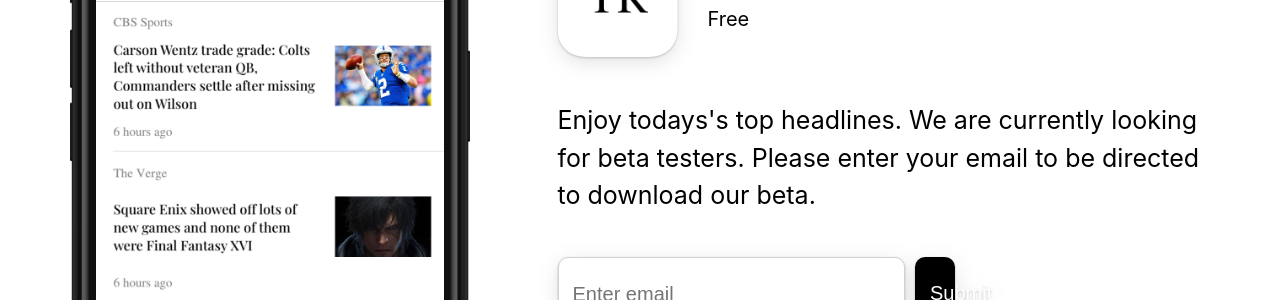
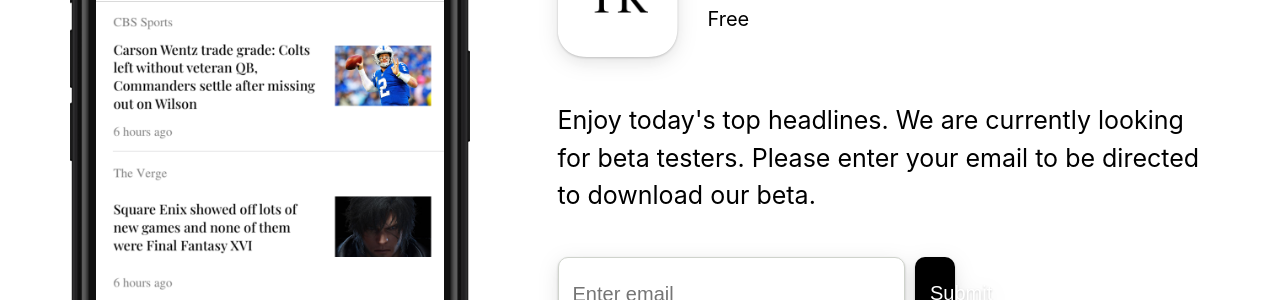
Before and after one commit to ncasson/landingpage, a Jekyll site: the page built from index.html, in a window 1280 px wide. Shown: the part 318-618 px from the top of the page. Built offline with Jekyll 4.4.1, drawn with Linux system fonts in a browser that asks for light colours; nearby versions of some CDN libraries.

Commit message:
Update _config.yml

```diff
--- a/_config.yml
+++ b/_config.yml
@@ -13,7 +13,7 @@ presskit_download_link                    :
 app_icon                                  : assets/yourlogo.png                      # Automatically populates if not set and if iOS app ID is set.  Otherwise enter path to icon file manually.
 app_name                                  : Today's Read                                          # Automatically populates if not set and if iOS app ID is set.  Otherwise enter manually.
 app_price                                 : Free                                          # Automatically populates if not set and if iOS app ID is set.  Otherwise enter manually.
-app_description                           : Enjoy todays's top headlines. We are currently looking for beta testers. Please enter your email to be directed to download our beta.
+app_description                           : Enjoy today's top headlines. We are currently looking for beta testers. Please enter your email to be directed to download our beta.
 
 enable_smart_app_banner                   : true                                      # Set to true to show a smart app banner at top of page on mobile devices.
 
```
